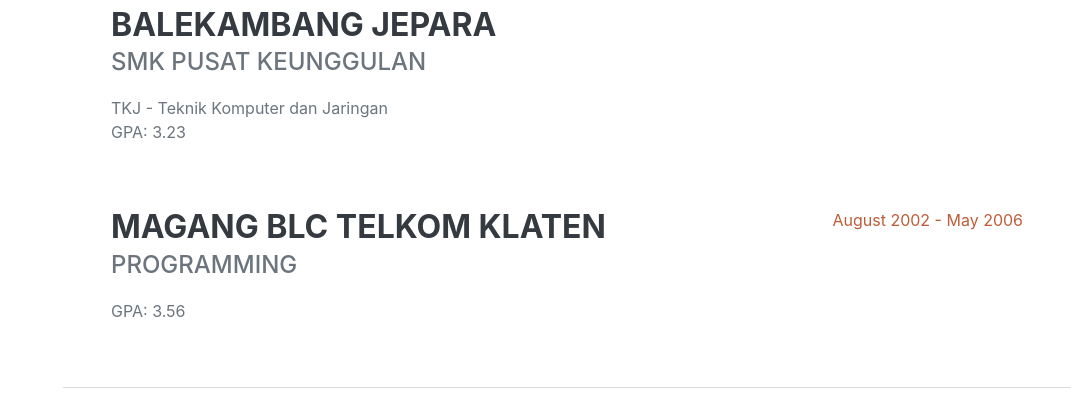
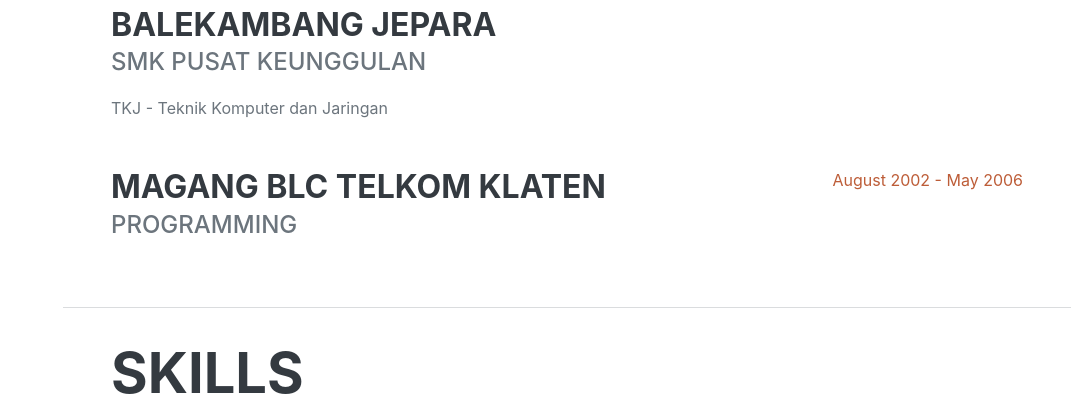
Before and after one commit to AdelwinNugroho/AdelwinNugroho.github.io, a plain HTML site: page index.html in a window 1280 px wide. Shown: the part 1342-1759 px from the top of the page, without its empty margins (209-1280 px from the left). Drawn offline with nearby package versions, Linux system fonts and the light colour scheme; a web font is replaced by a local one.

Commit message:
Update index.html

```diff
--- a/index.html
+++ b/index.html
@@ -95,7 +95,6 @@
                             <h3 class="mb-0">SMK Roudlotul Mubtadiin Balekambang Jepara</h3>
                             <div class="subheading mb-3">SMK Pusat Keunggulan</div>
                             <div>TKJ - Teknik Komputer dan Jaringan</div>
-                            <p>GPA: 3.23</p>
                         </div>
                         <div class="flex-shrink-0"><span class="text-primary">August 2006 - May 2010</span></div>
                     </div>
@@ -103,7 +102,6 @@
                         <div class="flex-grow-1">
                             <h3 class="mb-0">Magang BLC TELKOM KLATEN</h3>
                             <div class="subheading mb-3">Programming</div>
-                            <p>GPA: 3.56</p>
                         </div>
                         <div class="flex-shrink-0"><span class="text-primary">August 2002 - May 2006</span></div>
                     </div>
```
